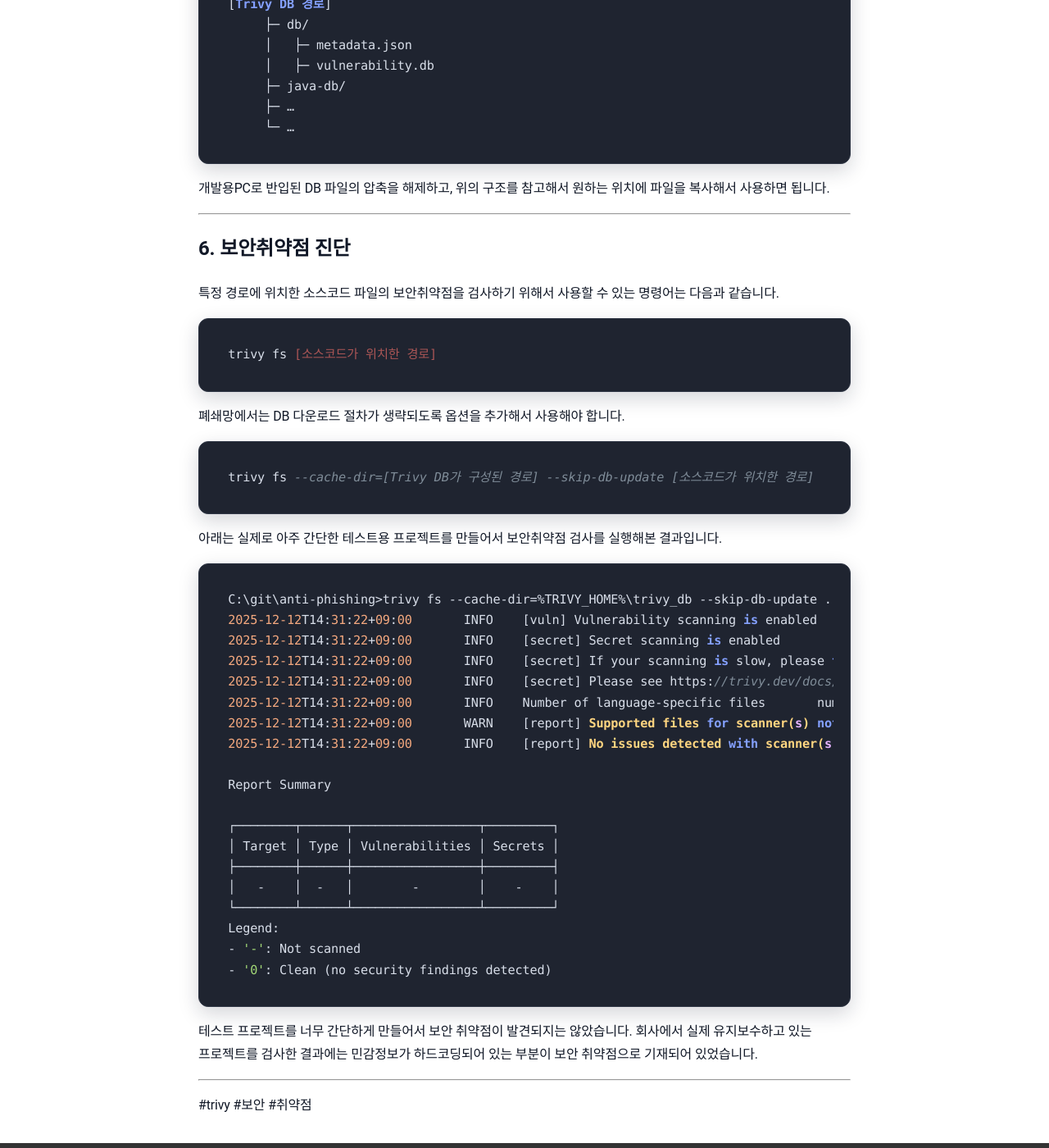
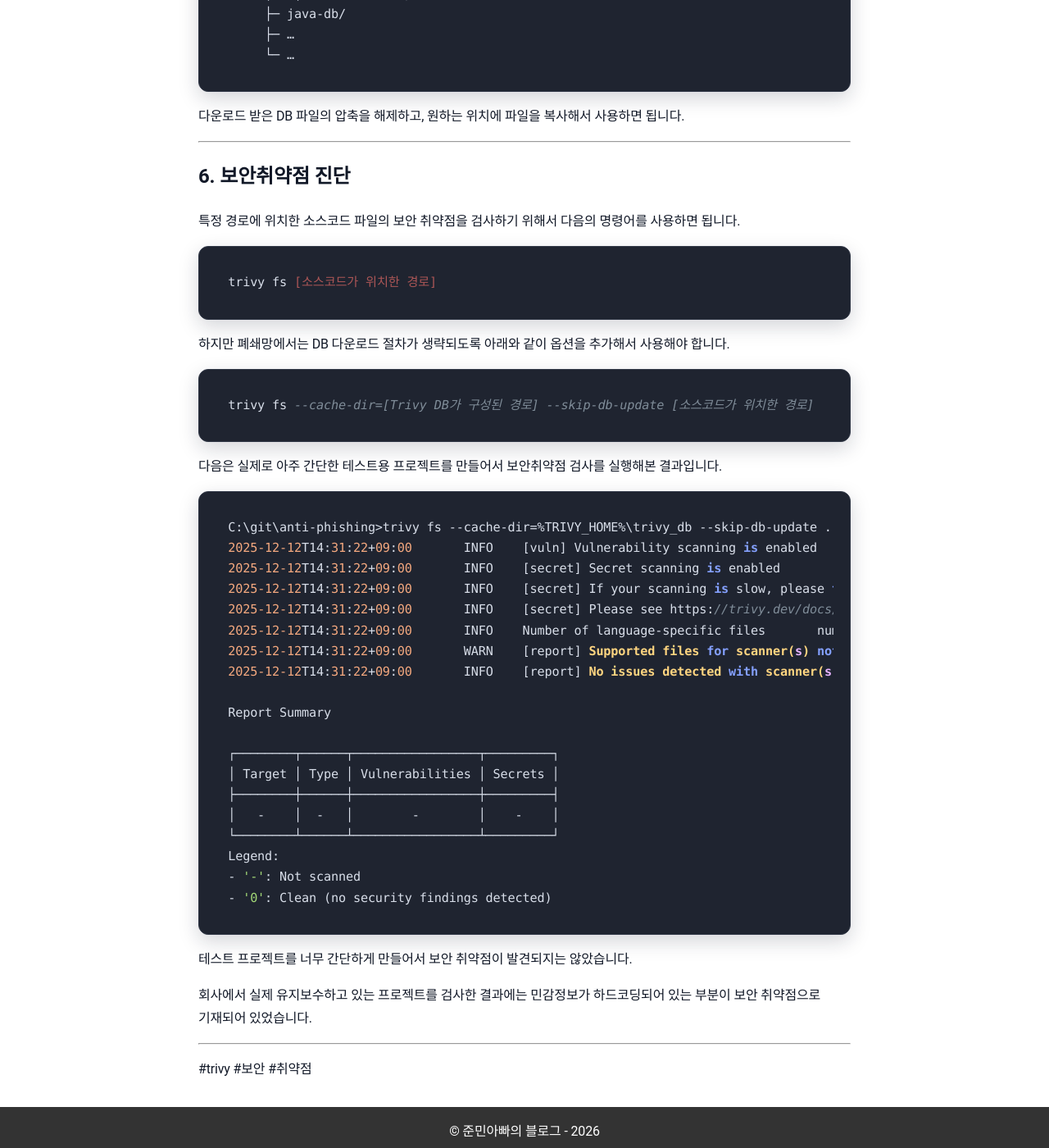
Before and after one commit to sanghoon-lee/sanghoon-lee.github.io, a Jekyll site: the page built from _posts/2025-12-10-trivy.md, in a window 1280 px wide and 1400 px high, scrolled down 3108 px. Shown: the whole window at 82% size. Built offline with Jekyll 4.4.1, drawn with Linux system fonts in a browser that asks for light colours; nearby versions of some CDN libraries; comment, search, counter and statistics services are not loaded; some of the changed text lies outside the part shown.

````diff
--- a/_posts/2025-12-10-trivy.md
+++ b/_posts/2025-12-10-trivy.md
@@ -11,9 +11,7 @@ categories: 학습기록
 
 하지만 최근 대규모 정보유출 사고가 연이어 발생하는 것을 보면서 앞으로는 서비스의 보안성 강화에도 관심을 기울여야 하겠다는 생각이 들었습니다.
 
-그 시작으로 소스코드의 보안 취약점부터 먼저 진단해보고 싶었습니다.
-
-인터넷에서 검색해보니 사용 가능한 도구들은 많았습니다.
+그 시작으로 소스코드의 보안 취약점 진단을 검토했습니다.
 
 ---
 
@@ -82,7 +80,6 @@ Trivy는 DB에 정의된 정보를 참고해서 보안 취약점을 스캔하게
 
 DB를 다운로드하기 위한 명령은 버전에 따라 다를 수 있다고 합니다. 0.68.1 버전에서의 명령은 다음과 같습니다.
 
-**Trivy 0.68.1 버전에서 사용 가능한 명령어**
 ```text
 trivy image --cache-dir=[Trivy DB를 구성할 경로] --download-db-only
 ```
@@ -102,10 +99,10 @@ C:\git\anti-phishing>trivy image --cache-dir=%TRIVY_HOME%\trivy_db --download-db
 
 ## 5. Trivy DB 구조
 
-Trivy DB는 다음과 같은 구조를 가져야 합니다.
+Trivy 구조는 아래와 같은 구조로 구성됩니다.
 
 ```
-[Trivy DB 경로]
+[Trivy DB]
      ├─ db/
      │   ├─ metadata.json
      │   ├─ vulnerability.db
@@ -114,27 +111,27 @@ Trivy DB는 다음과 같은 구조를 가져야 합니다.
      └─ …
 ```
 
-개발용PC로 반입된 DB 파일의 압축을 해제하고, 위의 구조를 참고해서 원하는 위치에 파일을 복사해서 사용하면 됩니다.
+다운로드 받은 DB 파일의 압축을 해제하고, 원하는 위치에 파일을 복사해서 사용하면 됩니다.
 
 ---
 
 ## 6. 보안취약점 진단
 
-특정 경로에 위치한 소스코드 파일의 보안취약점을 검사하기 위해서 사용할 수 있는 명령어는 다음과 같습니다.
+특정 경로에 위치한 소스코드 파일의 보안 취약점을 검사하기 위해서 다음의 명령어를 사용하면 됩니다.
 
 ```text
 trivy fs [소스코드가 위치한 경로]
 ```
 
-폐쇄망에서는 DB 다운로드 절차가 생략되도록 옵션을 추가해서 사용해야 합니다.
+하지만 폐쇄망에서는 DB 다운로드 절차가 생략되도록 아래와 같이 옵션을 추가해서 사용해야 합니다.
 
 ```text
 trivy fs --cache-dir=[Trivy DB가 구성된 경로] --skip-db-update [소스코드가 위치한 경로]
 ```
 
-아래는 실제로 아주 간단한 테스트용 프로젝트를 만들어서 보안취약점 검사를 실행해본 결과입니다.
+다음은 실제로 아주 간단한 테스트용 프로젝트를 만들어서 보안취약점 검사를 실행해본 결과입니다.
 
-```text
+```
 C:\git\anti-phishing>trivy fs --cache-dir=%TRIVY_HOME%\trivy_db --skip-db-update .
 2025-12-12T14:31:22+09:00       INFO    [vuln] Vulnerability scanning is enabled
 2025-12-12T14:31:22+09:00       INFO    [secret] Secret scanning is enabled
@@ -156,7 +153,9 @@ Legend:
 - '0': Clean (no security findings detected)
 ```
 
-테스트 프로젝트를 너무 간단하게 만들어서 보안 취약점이 발견되지는 않았습니다. 회사에서 실제 유지보수하고 있는 프로젝트를 검사한 결과에는 민감정보가 하드코딩되어 있는 부분이 보안 취약점으로 기재되어 있었습니다.
+테스트 프로젝트를 너무 간단하게 만들어서 보안 취약점이 발견되지는 않았습니다.
+
+회사에서 실제 유지보수하고 있는 프로젝트를 검사한 결과에는 민감정보가 하드코딩되어 있는 부분이 보안 취약점으로 기재되어 있었습니다.
 
 ---
 
````
